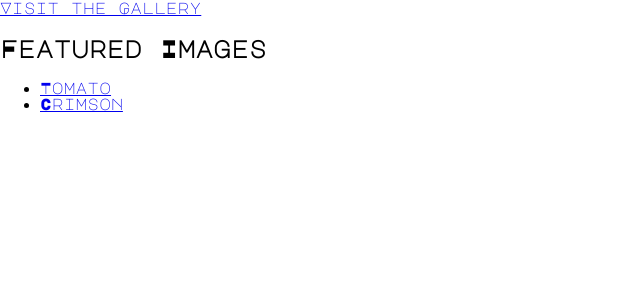
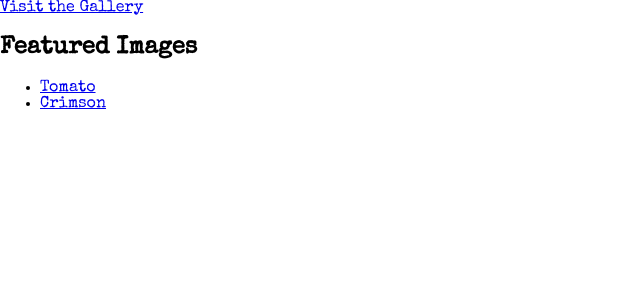
Before and after one commit to TheJSGirl/instagram-profile-ui-clone, a React (Create React App) app: page / in a window 1280 px wide. Shown: the top 300 px of the page, without its empty margins (0-640 px from the left). Built offline with nearby package versions, Linux system fonts and the light colour scheme.

Commit message:
improvement: replaced font-family

```diff
--- a/public/index.html
+++ b/public/index.html
@@ -10,7 +10,7 @@
       content="Web site created using create-react-app"
     />
     <link rel="apple-touch-icon" href="logo192.png" />
-    <link href="https://fonts.googleapis.com/css?family=Major+Mono+Display&display=swap" rel="stylesheet">
+    <link href="https://fonts.googleapis.com/css?family=Special+Elite&display=swap" rel="stylesheet">
     <!--
       manifest.json provides metadata used when your web app is installed on a
       user's mobile device or desktop. See https://developers.google.com/web/fundamentals/web-app-manifest/
--- a/src/Profile/UserGrid.js
+++ b/src/Profile/UserGrid.js
@@ -33,7 +33,7 @@ const Description = styled.div`
 export default function() {
     return <UserGridStyled>
             <Photo><ProfileImage/></Photo>
-            <Name>Name</Name>
+            <Name>GridGallary</Name>
             <Label><strong>400</strong> followers </Label>
             <Description>Pitchfork tilde lomo chillwave keytar, tofu chartreuse letterpress mumblecore.
                  mixtape palo santo kitsch sustainable food truck asymmetrical microdosing pok pok.</Description>
--- a/src/index.css
+++ b/src/index.css
@@ -1,11 +1,9 @@
 body {
   margin: 0;
-  font-family: -apple-system, BlinkMacSystemFont, "Segoe UI", "Roboto", "Oxygen",
-    "Ubuntu", "Cantarell", "Fira Sans", "Droid Sans", "Helvetica Neue",
-    sans-serif;
   -webkit-font-smoothing: antialiased;
   -moz-osx-font-smoothing: grayscale;
-  font-family: 'Major Mono Display', monospace;
+  font-family: 'Special Elite', cursive;
+
 }
 
 code {
```
